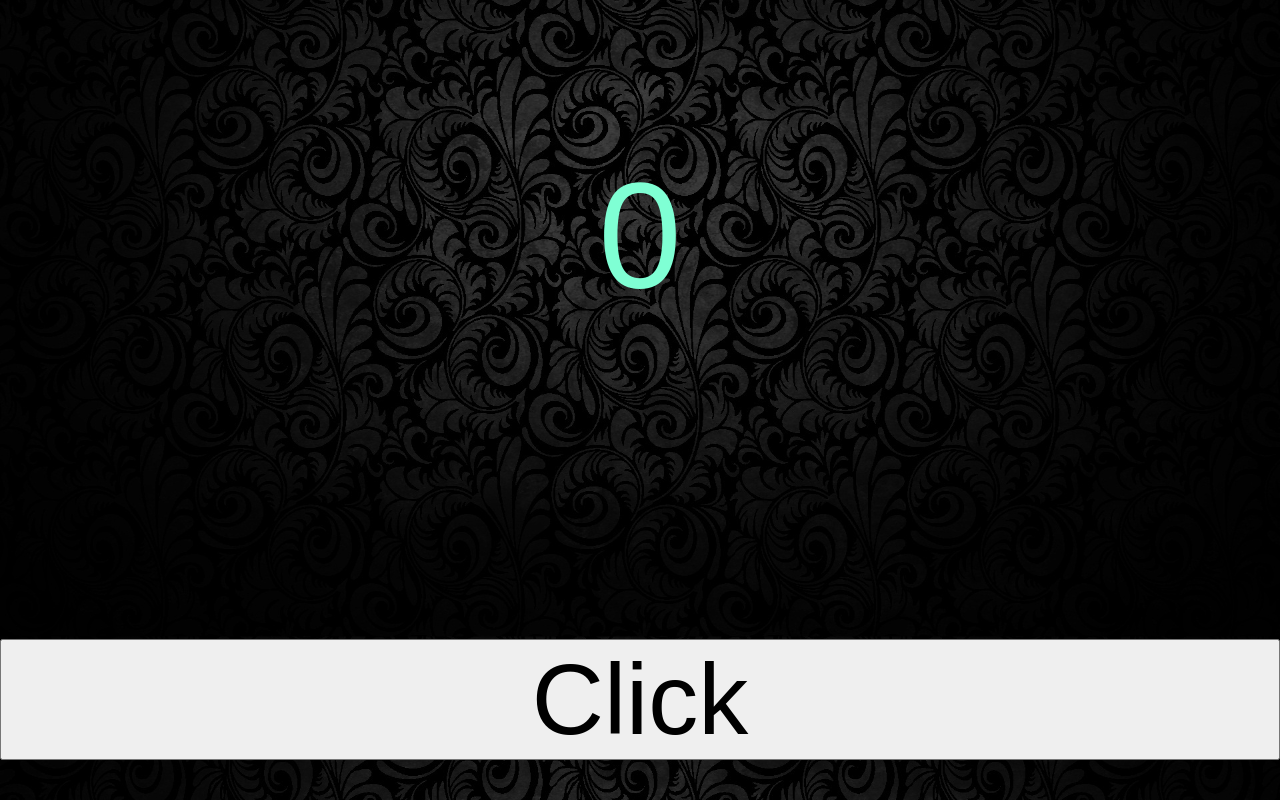
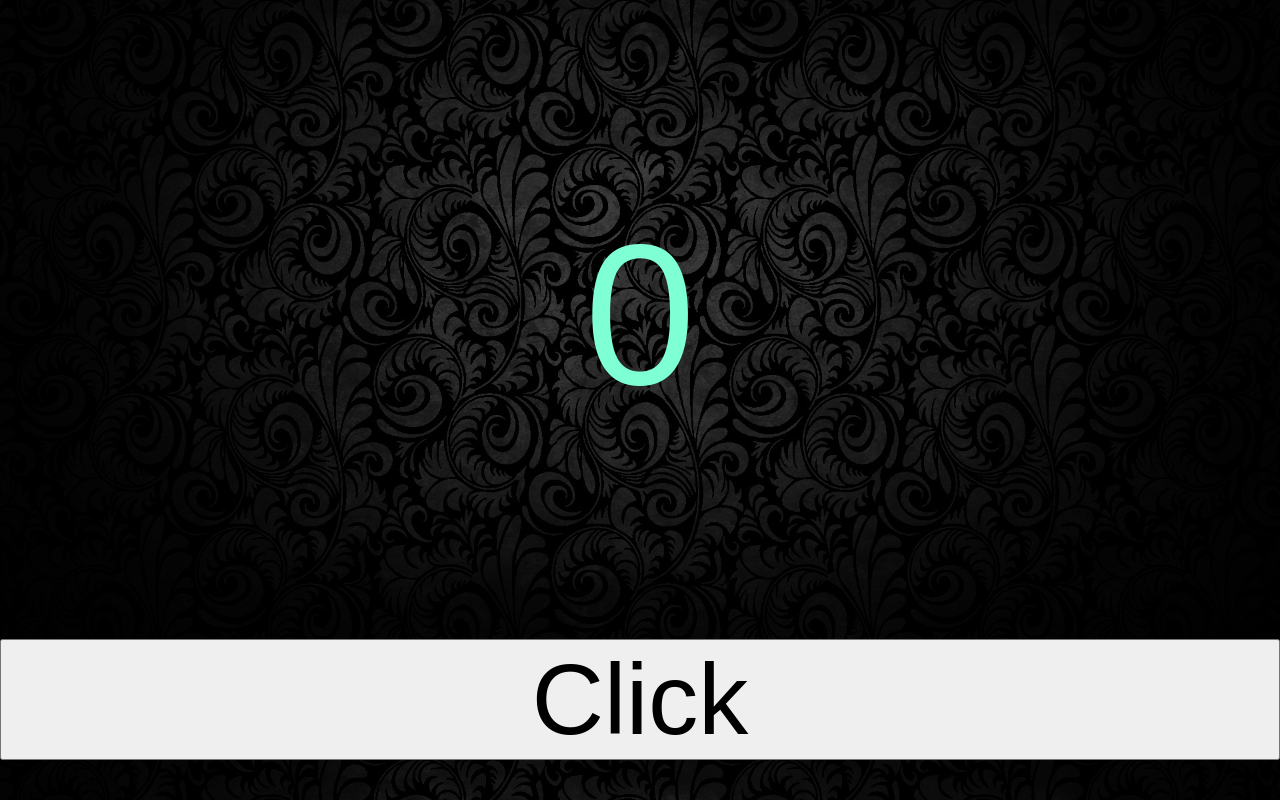
Before and after one commit to nishan59/nishan59.github.io, a plain HTML site: page index.html in a window 1280 px wide. Drawn offline with Linux system fonts and the light colour scheme.

Commit message:
Update style.css

```diff
--- a/style.css
+++ b/style.css
@@ -5,7 +5,7 @@ body{
 }
 p{
     font-family: "Forte", sans-serif;
-    font-size: 150px;
+    font-size: 200px;
     color: aquamarine
 
 }
```
